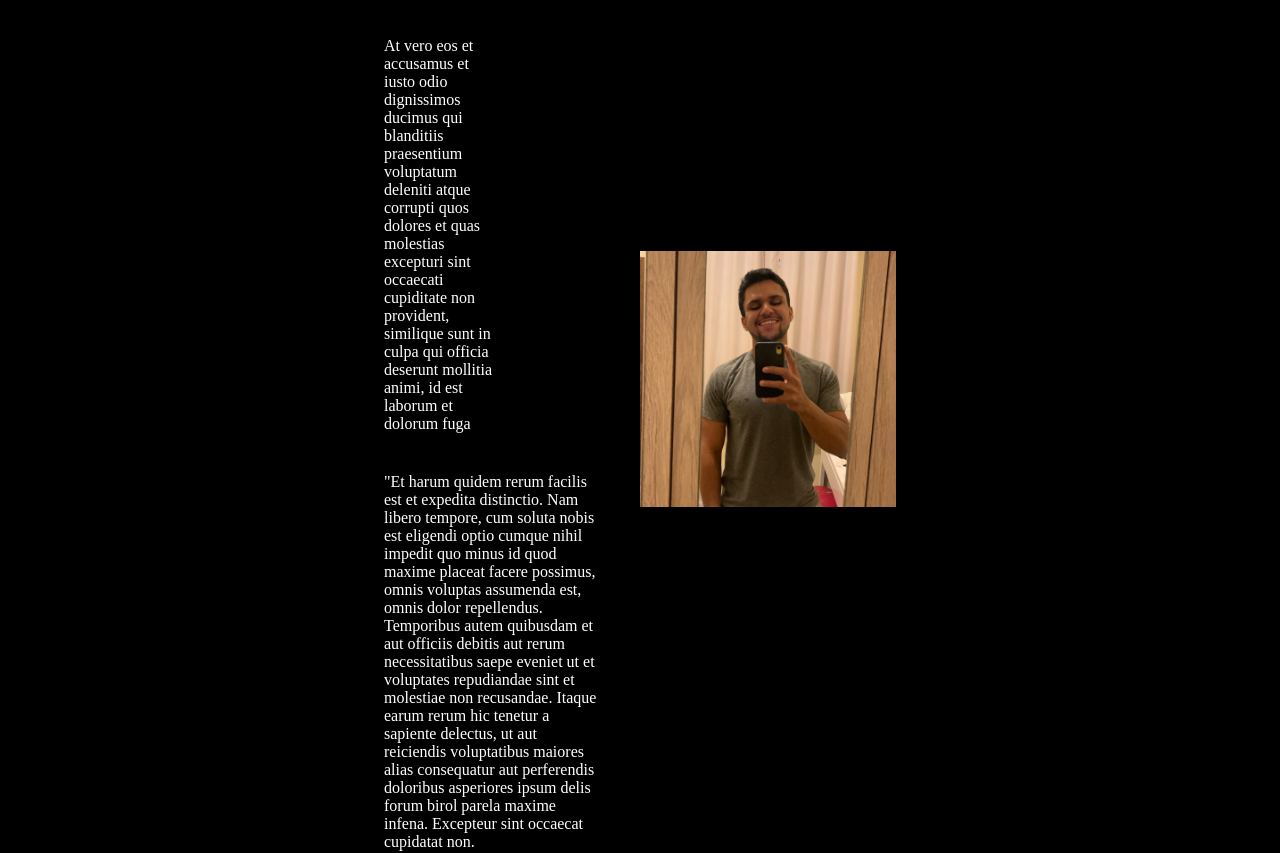
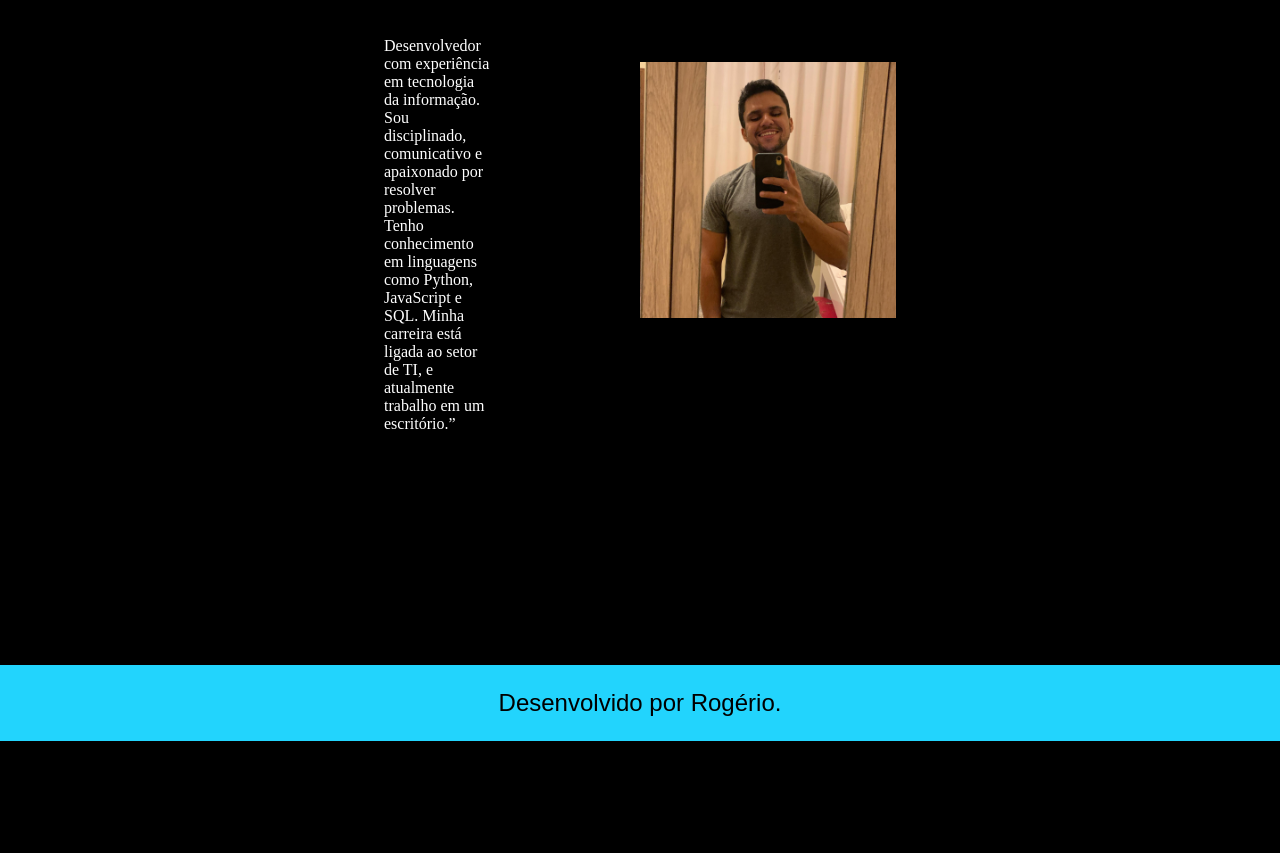
Before and after one commit to RogerioDev1/portfolio, a plain HTML site: page about.html in a window 1280 px wide. Shown: the part 339-1192 px from the top of the page. After the commit the page ends 1080 px from the top, so only its background shows below. Drawn offline with nearby package versions, Linux system fonts and the light colour scheme.

Commit message:
Update about.html

```diff
--- a/about.html
+++ b/about.html
@@ -17,8 +17,8 @@
 <main class="apresentacao">
     <section class="apresentacao__conteudo">
         <h1 class="apresentacao__conteudo__titulo">Sobre mim</h1>
-        <p class="apresentacao__conteudo">At vero eos et accusamus et iusto odio dignissimos ducimus qui blanditiis praesentium voluptatum deleniti atque corrupti quos dolores et quas molestias excepturi sint occaecati cupiditate non provident, similique sunt in culpa qui officia deserunt mollitia animi, id est laborum et dolorum fuga</p>
-        <p>"Et harum quidem rerum facilis est et expedita distinctio. Nam libero tempore, cum soluta nobis est eligendi optio cumque nihil impedit quo minus id quod maxime placeat facere possimus, omnis voluptas assumenda est, omnis dolor repellendus. Temporibus autem quibusdam et aut officiis debitis aut rerum necessitatibus saepe eveniet ut et voluptates repudiandae sint et molestiae non recusandae. Itaque earum rerum hic tenetur a sapiente delectus, ut aut reiciendis voluptatibus maiores alias consequatur aut perferendis doloribus asperiores ipsum delis forum birol parela maxime infena. Excepteur sint occaecat cupidatat non.</p>
+        <p class="apresentacao__conteudo"> Desenvolvedor com experiência em tecnologia da informação. Sou disciplinado, comunicativo e apaixonado por resolver problemas. Tenho conhecimento em linguagens como Python, JavaScript e SQL. Minha carreira está ligada ao setor de TI, e atualmente trabalho em um escritório.”</p>
+        <p></p>
 
     </section>
     <img class="apresentacao__imagem" src="imagem 1.png" alt=" foto minha">
```
